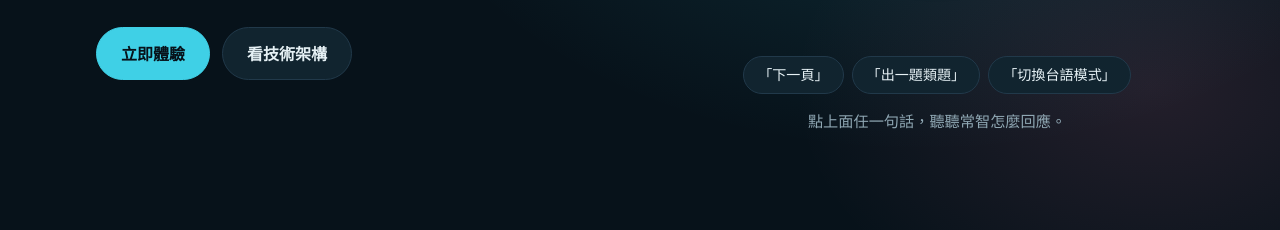
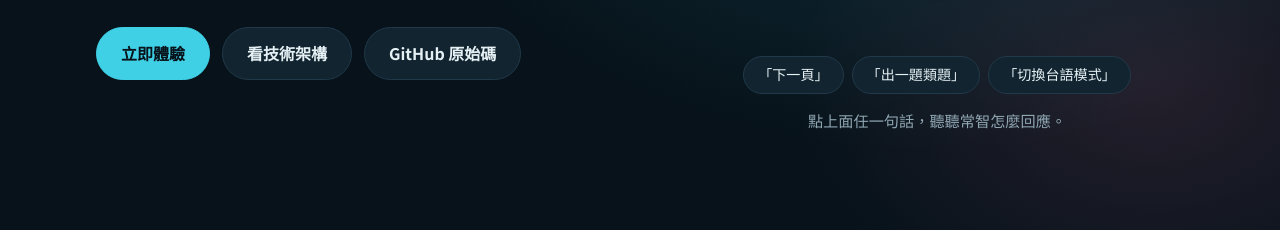
Before and after one commit to jackyliao31-ops/resume, a plain HTML site: page changchih/index.html in a window 1280 px wide. Shown: the part 555-785 px from the top of the page. Drawn offline with Linux system fonts and the light colour scheme; animation ran at ten frames a second.

Commit message:
Link Changchih source repository from resume and product page
Co-Authored-By: Claude Opus 5.5 <noreply@anthropic.com>

```diff
--- a/changchih/index.html
+++ b/changchih/index.html
@@ -367,6 +367,7 @@ footer .credit a { overflow-wrap: anywhere; }
       <div class="cta">
         <a class="btn primary" href="#demo">立即體驗</a>
         <a class="btn" href="#arch">看技術架構</a>
+        <a class="btn" href="https://github.com/jackyliao31-ops/changchih-classroom-ai">GitHub 原始碼</a>
       </div>
     </div>
     <div>
@@ -576,7 +577,7 @@ footer .credit a { overflow-wrap: anywhere; }
     <div class="kicker">Changchih</div>
     <h2 class="h2">讓老師留在學生面前</h2>
     <p class="sub">電腦的事交給常智，老師專心教學。</p>
-    <div class="cta"><a class="btn primary" href="#demo">再體驗一次</a><a class="btn" href="#top">回到頂端</a></div>
+    <div class="cta"><a class="btn primary" href="#demo">再體驗一次</a><a class="btn" href="https://github.com/jackyliao31-ops/changchih-classroom-ai">GitHub 原始碼</a><a class="btn" href="#top">回到頂端</a></div>
   </div>
 </section>
 
```
Also changed, not shown: index.html (+1 -1 lines).
